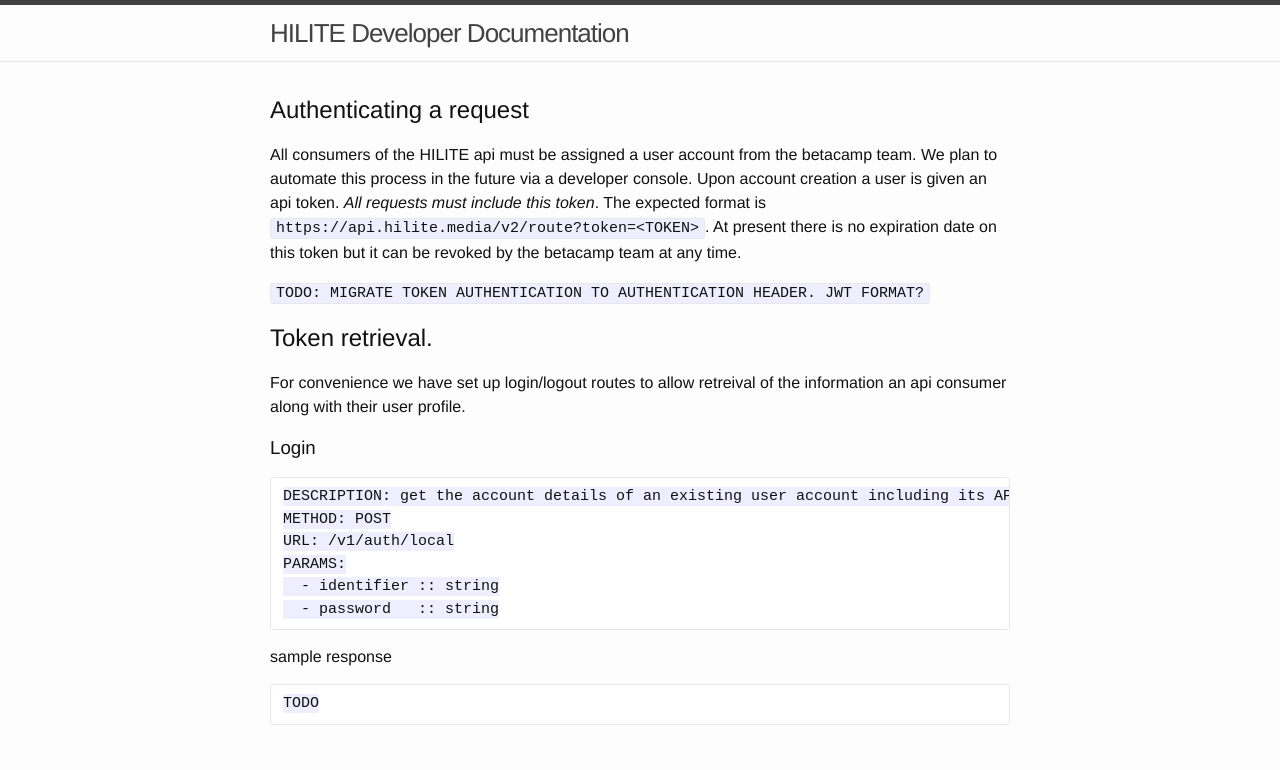
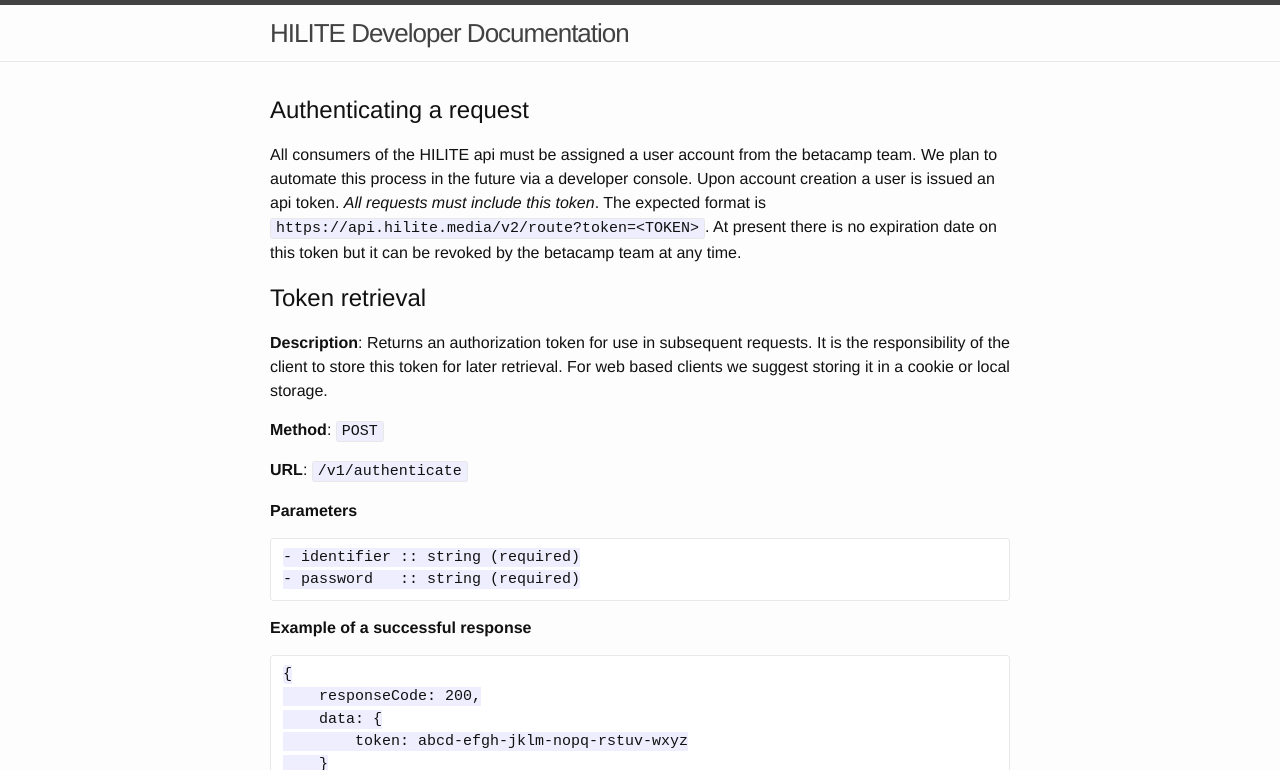
Before and after one commit to hilite-developer-site/hilite-developer-site.github.io, a Jekyll site: the page built from authentication.md, in a window 1280 px wide, cut to the strip 0-770 px from the top of the page. Built offline with Jekyll 4.4.1, drawn with Linux system fonts in a browser that asks for light colours.

Commit message:
update authentication documentation

```diff
--- a/authentication.md
+++ b/authentication.md
@@ -5,23 +5,26 @@ title: Authentication
 
 ## Authenticating a request
 
-All consumers of the HILITE api must be assigned a user account from the betacamp team. We plan to automate this process in the future via a developer console. Upon account creation a user is given an api token. *All requests must include this token*. The expected format is `https://api.hilite.media/v2/route?token=<TOKEN>`. At present there is no expiration date on this token but it can be revoked by the betacamp team at any time.
+All consumers of the HILITE api must be assigned a user account from the betacamp team. We plan to automate this process in the future via a developer console. Upon account creation a user is issued an api token. *All requests must include this token*. The expected format is `https://api.hilite.media/v2/route?token=<TOKEN>`. At present there is no expiration date on this token but it can be revoked by the betacamp team at any time.
 
-`TODO: MIGRATE TOKEN AUTHENTICATION TO AUTHENTICATION HEADER. JWT FORMAT?`
+## Token retrieval
 
-## Token retrieval.
+**Description**: Returns an authorization token for use in subsequent requests. It is the responsibility of the client to store this token for later retrieval. For web based clients we suggest storing it in a cookie or local storage.
 
-For convenience we have set up login/logout routes to allow retreival of the information an api consumer along with their user profile.
+**Method**: `POST`
 
-### Login
+**URL**: `/v1/authenticate`
 
-    DESCRIPTION: get the account details of an existing user account including its API token
-    METHOD: POST
-    URL: /v1/auth/local
-    PARAMS:
-      - identifier :: string
-      - password   :: string
+**Parameters**
 
-sample response
+    - identifier :: string (required)
+    - password   :: string (required)
 
-    TODO
+**Example of a successful response**
+
+    {
+        responseCode: 200,
+        data: {
+            token: abcd-efgh-jklm-nopq-rstuv-wxyz
+        }
+    }
```
